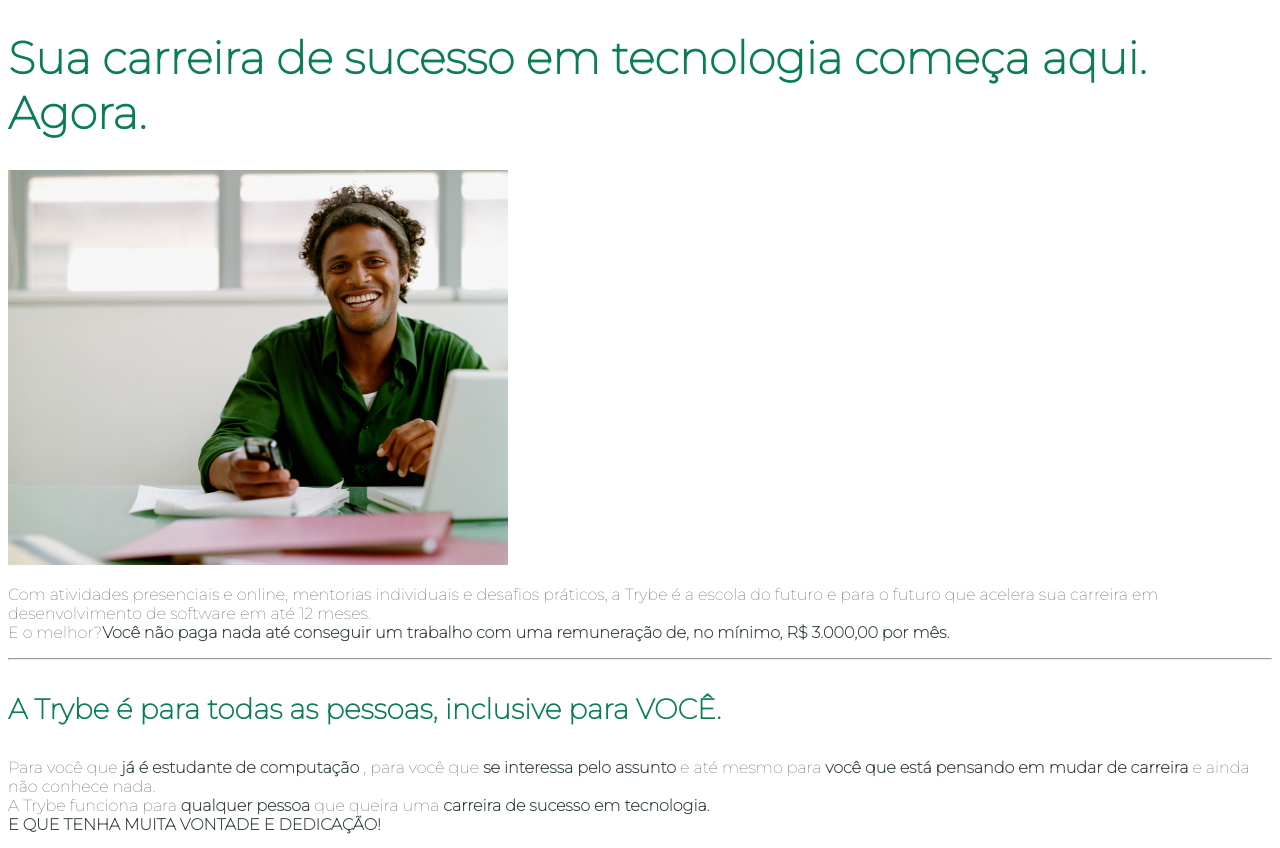
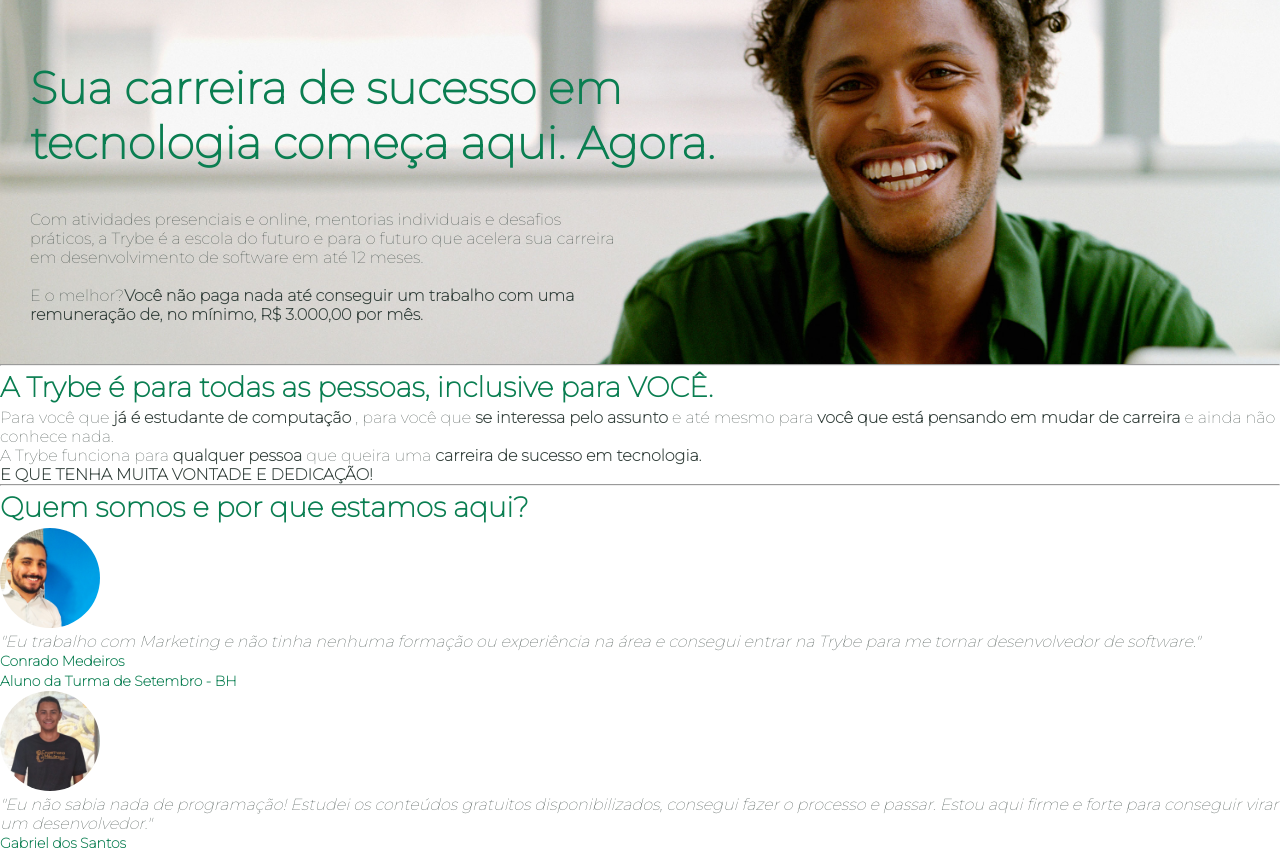
Before and after one commit to BrunaGuimaraes2/Clone-pagina-trybe, a plain HTML site: page index.html in a window 1280 px wide. Shown: the top 848 px of the page. Drawn offline with Linux system fonts and the light colour scheme.

Commit message:
atualizada a estilizacao daseção reader

```diff
--- a/index.html
+++ b/index.html
@@ -8,19 +8,25 @@
     <link rel="stylesheet" href="style.css">
     <title>Clone Pagina Trybe</title>
   </head>
+
+    <div id="header">
+      <div id="header-cont">
     <h1 class="titulo">Sua carreira de sucesso em tecnologia começa aqui. Agora.</h1>
-    <img src="/img/smiling-image.jpeg" alt="homem sorrindo" width="500px" />
-
+    <!-- <img src="/img/smiling-image.jpeg" alt="homem sorrindo" width="500px" /> -->
+        <div class="header_text">
     <p>
       Com atividades presenciais e online, mentorias individuais e desafios
       práticos, a Trybe é a escola do futuro e para o futuro que acelera sua
       carreira em desenvolvimento de software em até 12 meses.
-      <br />
+      <br /><br>
       E o melhor?<strong
         >Você não paga nada até conseguir um trabalho com uma remuneração de, no
         mínimo, R$ 3.000,00 por mês.
       </strong>
     </p>
+  </div>
+  </div>
+  </div>
 
     <hr />
     <h3 class="sub-titulo">A Trybe é para todas as pessoas, inclusive para VOCÊ.</h3>
--- a/style.css
+++ b/style.css
@@ -1,4 +1,9 @@
 @import url("https://fonts.googleapis.com/css2?family=Montserrat:wght@100&display=swap");
+
+* {
+  margin: 0;
+  padding: 0;
+}
 
 body {
   font-family: "Montserrat", sans-serif;
@@ -26,6 +31,7 @@ h4 {
   line-height: 55px;
   font-weight: 600;
   font-size: 45px;
+  margin-bottom: 40px;
 }
 
 .sub-titulo {
@@ -53,3 +59,18 @@ h4 {
   text-decoration: none;
   font-size: 16px;
 }
+
+#header {
+  background-image: url(img/smiling-image.jpeg);
+  background-size: cover;
+  background-position: 50% 25%;
+  padding: 60px 30px 40px 30px;
+}
+
+#header-cont {
+  width: 60%;
+}
+
+.header_text {
+  width: 80%;
+}
```
